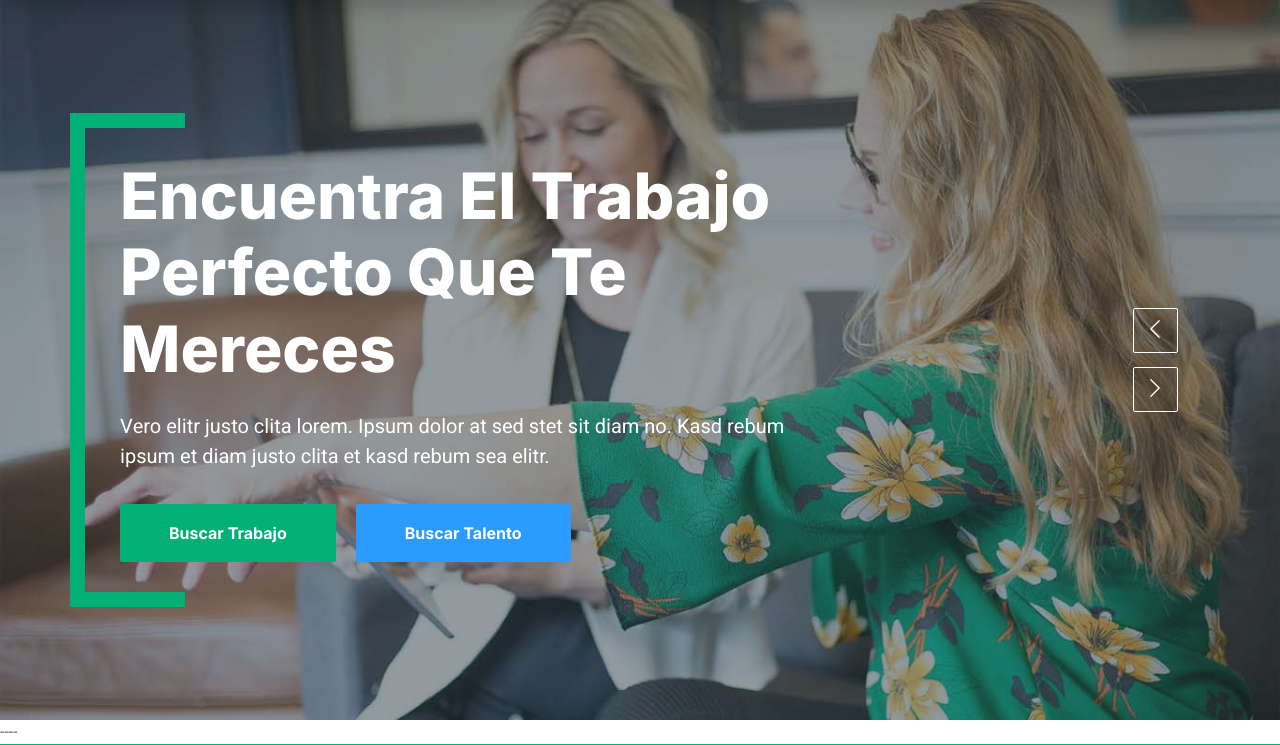
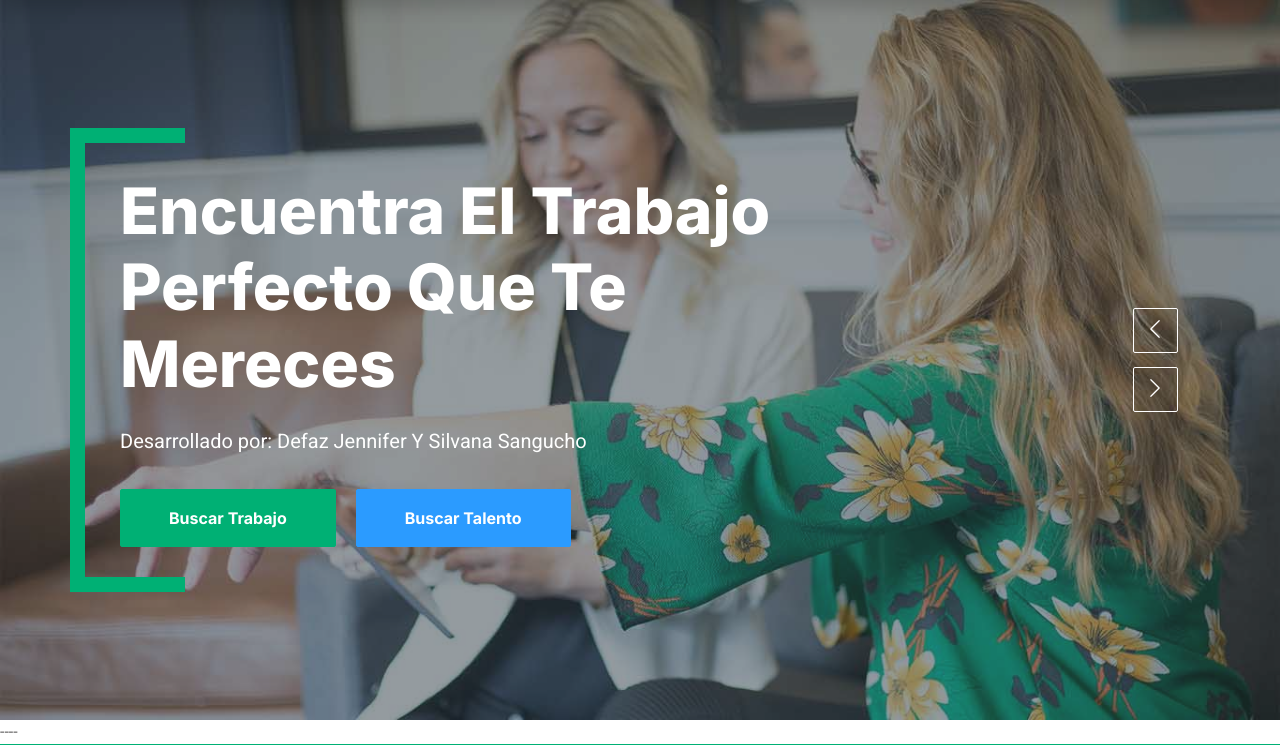
Before and after one commit to JenniferDefaz/portal-empleo, a Django app: page / in a window 1280 px wide. Shown: the part 75-820 px from the top of the page. Run offline with Django 5.2, Linux system fonts and the light colour scheme; some libraries are stand-ins or nearby versions.

Commit message:
corrección de la plantillaPrin agregando nuestros nombres

```diff
--- a/empleo/templates/inicio.html
+++ b/empleo/templates/inicio.html
@@ -12,7 +12,8 @@
                             <div class="row justify-content-start">
                                 <div class="col-10 col-lg-8">
                                     <h1 class="display-3 text-white animated slideInDown mb-4">Encuentra El Trabajo Perfecto Que Te Mereces</h1>
-                                    <p class="fs-5 fw-medium text-white mb-4 pb-2">Vero elitr justo clita lorem. Ipsum dolor at sed stet sit diam no. Kasd rebum ipsum et diam justo clita et kasd rebum sea elitr.</p>
+                                    <p class="fs-5 fw-medium text-white mb-4 pb-2">Desarrollado por: Defaz Jennifer Y
+                                        Silvana Sangucho</p>
                                     <a href="" class="btn btn-primary py-md-3 px-md-5 me-3 animated slideInLeft">Buscar Trabajo</a>
                                     <a href="" class="btn btn-secondary py-md-3 px-md-5 animated slideInRight">Buscar Talento</a>
                                 </div>
--- a/empleo/templates/plantillaPrin.html
+++ b/empleo/templates/plantillaPrin.html
@@ -212,6 +212,9 @@
                             &copy;
                             <a class="border-bottom" href="#">Portal Empleo</a>,
                             Todos los derechos reservados.
+                            <br>
+                            Desarrollado por: Defaz Jennifer Y
+                                        Silvana Sangucho
                         </div>
 
 
```
